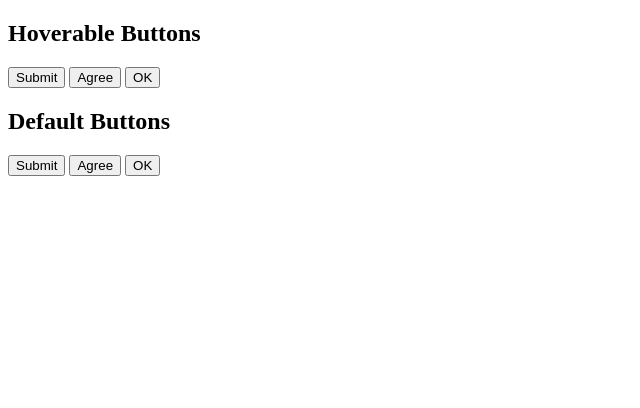
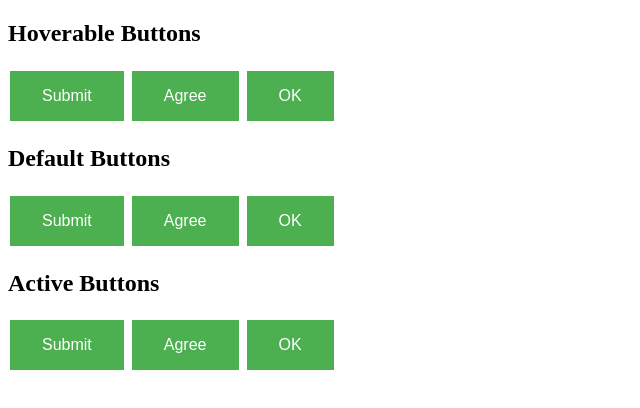
Before and after one commit to GDES-Web/final-components, a plain HTML site: page button/button.html in a window 1280 px wide. Shown: the whole page, without its empty margins (0-640 px from the left). Drawn offline with Linux system fonts and the light colour scheme.

Commit message:
Completed button assignment

```diff
--- a/button/button.css
+++ b/button/button.css
@@ -1,5 +1,6 @@
 .button {
-    background-color: #4CAF50; /* Green */
+  background-color: #4CAF50;
+  /* Green */
   border: none;
   color: white;
   padding: 16px 32px;
@@ -12,50 +13,10 @@
   cursor: pointer;
 }
 
-  .button1 {
-    background-color: white;
-    color: black;
-    border: 2px solid #4CAF50;
+.button:hover {
+  background-color: black;
 }
 
-  .button1:hover {
-    background-color: #4CAF50;
-    color: white;
+.button:active {
+  background-color: white;
 }
-
-  .button2 {
-    background-color: white;
-    color: black;
-    border: 2px solid #008CBA;
-  }
-
-  .button2:hover {
-    background-color: #008CBA;
-    color: white;
-  }
-
-  .button3 {
-    background-color: white;
-    color: black;
-    border: 2px solid #f44336;
-  }
-
-  .button3:hover {
-    background-color: #f44336;
-    color: white;
-  }
-  .button4 {
-    background-color: white;
-    color: black;
-    border: 2px solid #4CAF50;
-  }
-  .button5 {
-    background-color: white;
-    color: black;
-    border: 2px solid #008CBA;
-  }
-  .button6 {
-    background-color: white;
-    color: black;
-    border: 2px solid #f44336;
-  }
--- a/button/button.html
+++ b/button/button.html
@@ -1,22 +1,33 @@
 <!DOCTYPE html>
 <html lang="en">
+
 <head>
     <meta charset="UTF-8">
     <meta http-equiv="X-UA-Compatible" content="IE=edge">
     <meta name="viewport" content="width=device-width, initial-scale=1.0">
     <title>Button component</title>
+    <link rel="stylesheet" href="button.css" />
 </head>
+
 <body>
 
     <h2>Hoverable Buttons</h2>
 
-        <button class="button button1">Submit</button>
-        <button class="button button2">Agree</button>
-        <button class="button button3">OK</button>
+    <button class="button">Submit</button>
+    <button class="button">Agree</button>
+    <button class="button">OK</button>
 
     <h2>Default Buttons</h2>
-        <button class="button button4" onclick="alert('You pressed the button!')">Submit</button>
-        <button class="button button5" onclick="alert('You pressed the button!')">Agree</button>
-        <button class="button button6" onclick="alert('You pressed the button!')">OK</button>
+
+    <button class="button">Submit</button>
+    <button class="button">Agree</button>
+    <button class="button">OK</button>
+
+    <h2>Active Buttons</h2>
+
+    <button class="button">Submit</button>
+    <button class="button">Agree</button>
+    <button class="button">OK</button>
 </body>
+
 </html>
```
Lines whose indentation alone changed are shown as unchanged.
